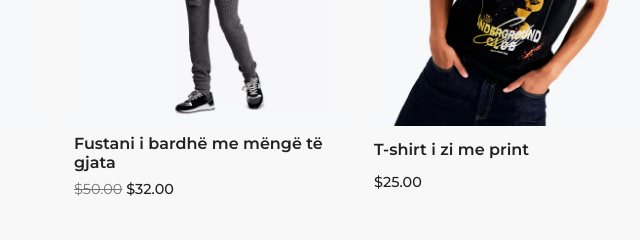
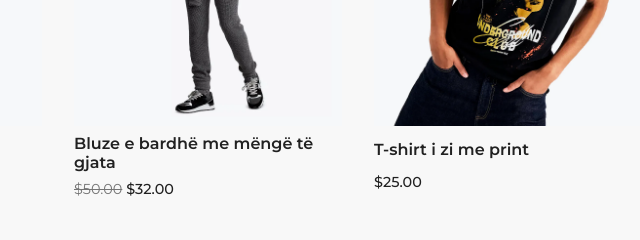
Before and after one commit to demhasa/briliant, a plain HTML site: page index.html in a window 1280 px wide. Shown: the part 2320-2560 px from the top of the page, 582-1222 px from the left. Drawn offline with nearby package versions, Linux system fonts and the light colour scheme.

Commit message:
Update index.html

```diff
--- a/index.html
+++ b/index.html
@@ -108,7 +108,7 @@
         </div>
         <div class="musthave__card">
           <img src="1.webp" alt="must have" />
-          <h4>Fustani i bardhë me mëngë të gjata</h4>
+          <h4>Bluze e bardhë me mëngë të gjata</h4>
           <p><del>$50.00</del> $32.00</p>
         </div>
         <div class="musthave__card">
```
